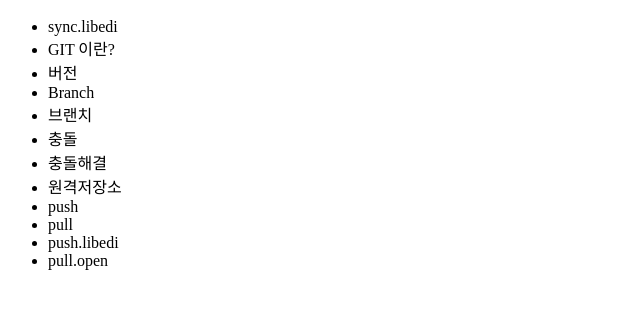
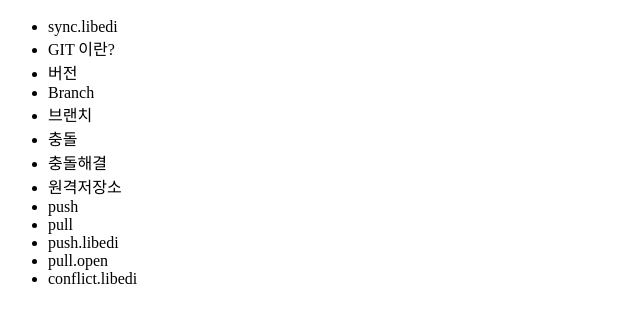
Before and after one commit to libedi/opentutorials_git_libedi, a plain HTML site: page index.html in a window 1280 px wide. Shown: the part 48-370 px from the top of the page, without its empty margins (0-640 px from the left). Drawn offline with Linux system fonts and the light colour scheme.

Commit message:
add conflict.libedi

```diff
--- a/index.html
+++ b/index.html
@@ -22,6 +22,7 @@
             <li>pull</li>
             <li>push.libedi</li>
             <li>pull.open</li>
+            <li>conflict.libedi</li>
         </ul>
     </body>
 </html>
```
